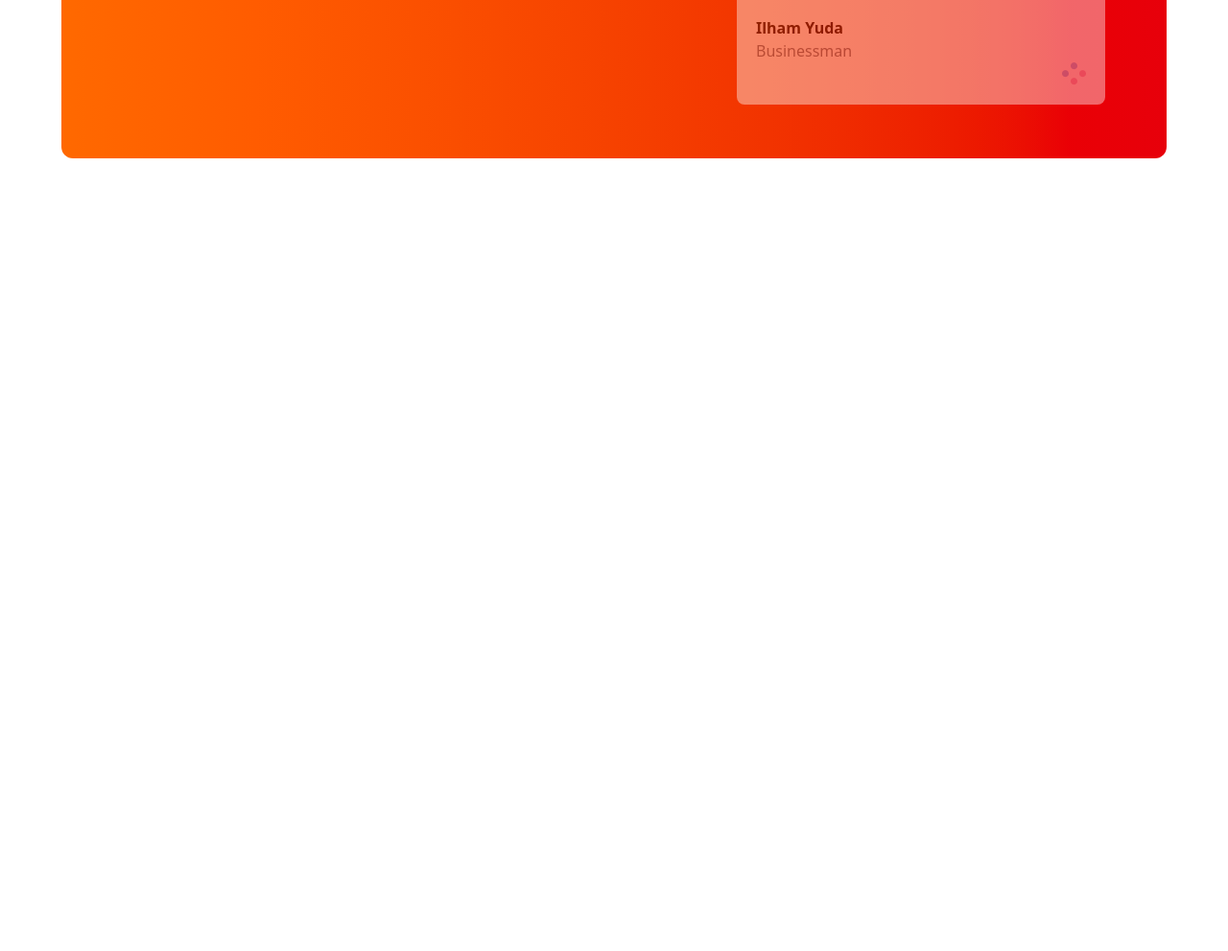
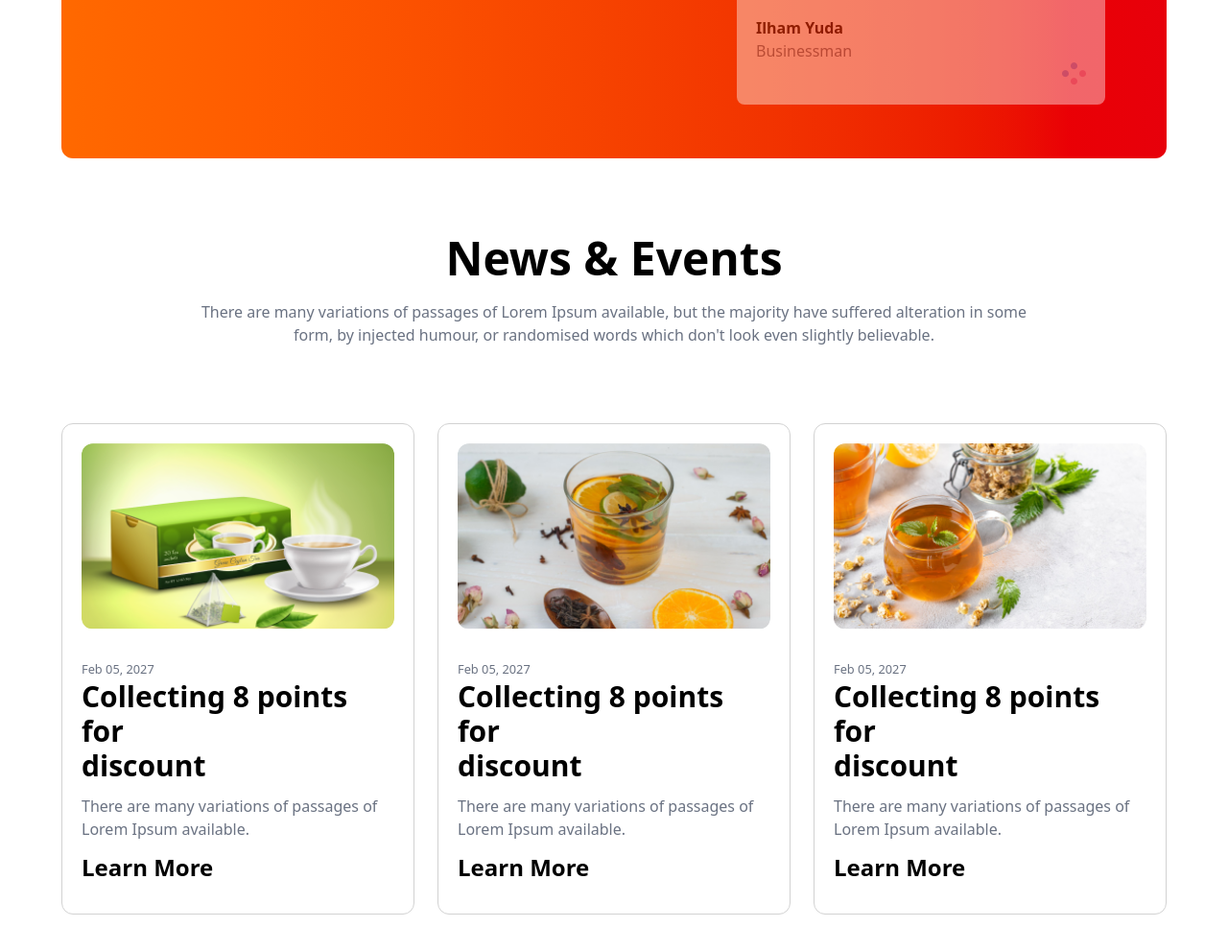
Before and after one commit to sakibskb143/Tea-House-with-tailwind, a plain HTML site: page index.html in a window 1280 px wide. Shown: the part 2245-3236 px from the top of the page at 96% size. Before the commit the page ends 2490 px from the top, so only its background shows below. Drawn offline with nearby package versions, Linux system fonts and the light colour scheme.

Commit message:
added news & event section

```diff
--- a/index.html
+++ b/index.html
@@ -234,6 +234,47 @@
 
     </section>
 
+
+    <section class="mb-20">
+      <div>
+        <div class="text-center max-w-4xl mx-auto">
+          <h1 class="font-bold text-3xl md:text-5xl mb-5">News & Events</h1>
+          <p class="font-medium text-base text-gray-500 ">There are many variations of passages of Lorem Ipsum available, but the majority have suffered alteration in some form, by injected humour, or randomised words which don't look even slightly believable. </p>
+        </div>
+        <div class="grid grid-cols-1 md:grid-cols-2 lg:grid-cols-3 mt-10 lg:mt-20 place-items-center gap-6">
+          <!-- cart 1 -->
+           <div class="p-5 max-w-96 items-stretch rounded-xl border-solid border-1 border-[#D2D2D2] ">
+             <img class="w-full rounded-xl mb-7" src="./images/news-1.png" alt="">
+             <small class="text-gray-500 mb-3">Feb 05, 2027</small>
+             <h3 class="text-3xl font-bold mb-3">Collecting 8 points for <br> discount</h3>
+             <p class="text-gray-500 text-base font-medium mb-3">There are many variations of passages of Lorem Ipsum available.</p>
+             <h3 class="text-2xl font-semibold mb-3">Learn More</h3>
+
+           </div>
+
+          <!-- cart 2 -->
+           <div class="p-5 max-w-96 items-stretch rounded-xl  border-solid border-1 border-[#D2D2D2]">
+             <img class="w-full rounded-xl mb-7" src="./images/news-2.png" alt="">
+             <small class="text-gray-500 mb-3">Feb 05, 2027</small>
+             <h3 class="text-3xl font-bold mb-3">Collecting 8 points for <br> discount</h3>
+             <p class="text-gray-500 text-base font-medium mb-3">There are many variations of passages of Lorem Ipsum available.</p>
+             <h3 class="text-2xl font-semibold mb-3">Learn More</h3>
+
+           </div>
+
+          <!-- cart 3 -->
+           <div class="p-5 max-w-96 items-stretch rounded-xl  border-solid border-1 border-[#D2D2D2]">
+             <img class="w-full rounded-xl mb-7" src="./images/news-3.png" alt="">
+             <small class="text-gray-500 mb-3">Feb 05, 2027</small>
+             <h3 class="text-3xl font-bold mb-3">Collecting 8 points for <br> discount</h3>
+             <p class="text-gray-500 text-base font-medium mb-3">There are many variations of passages of Lorem Ipsum available.</p>
+             <h3 class="text-2xl font-semibold mb-3">Learn More</h3>
+
+           </div>
+
+        </div>
+      </div>
+    </section>
   </main>
 
 </body>
```
